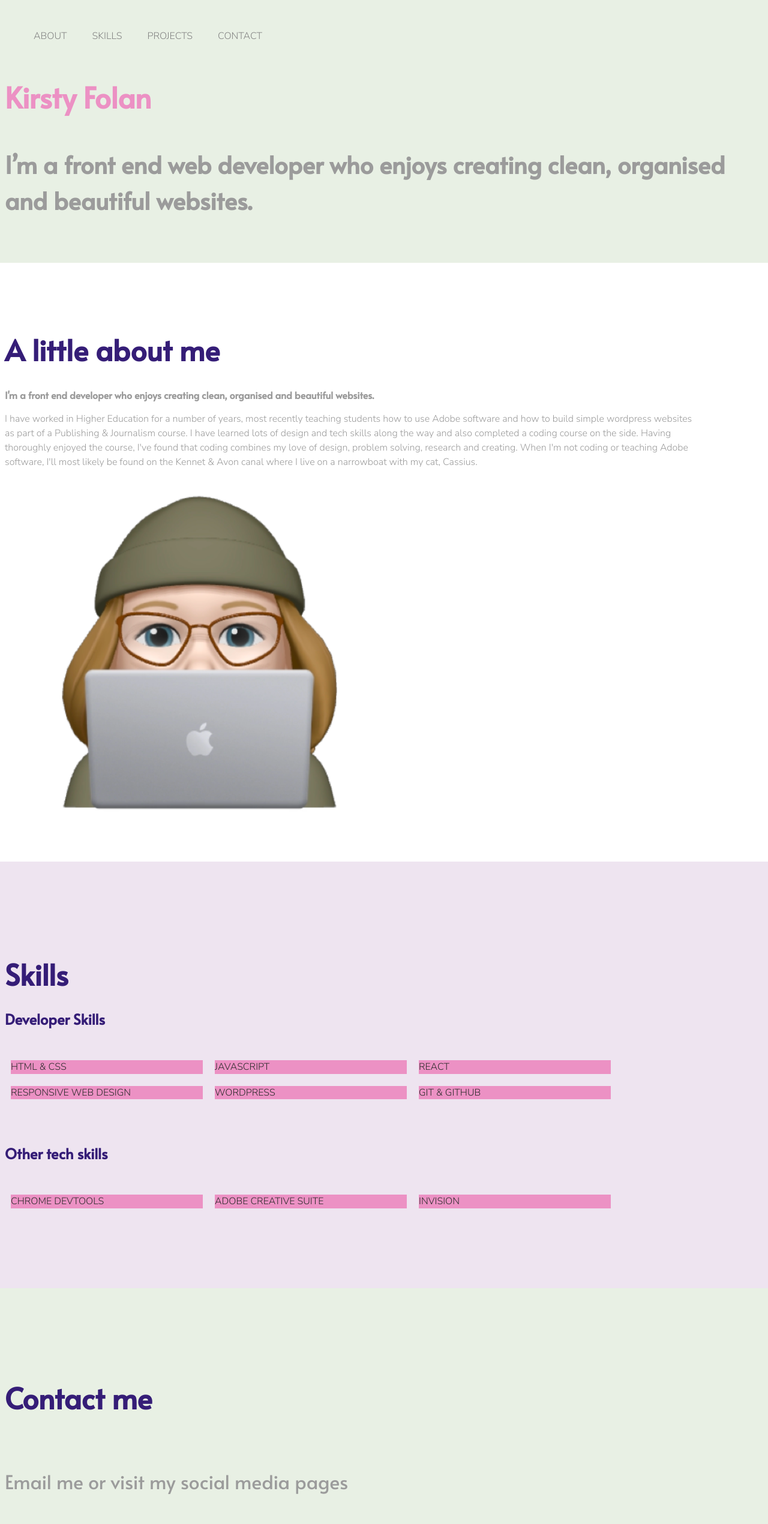
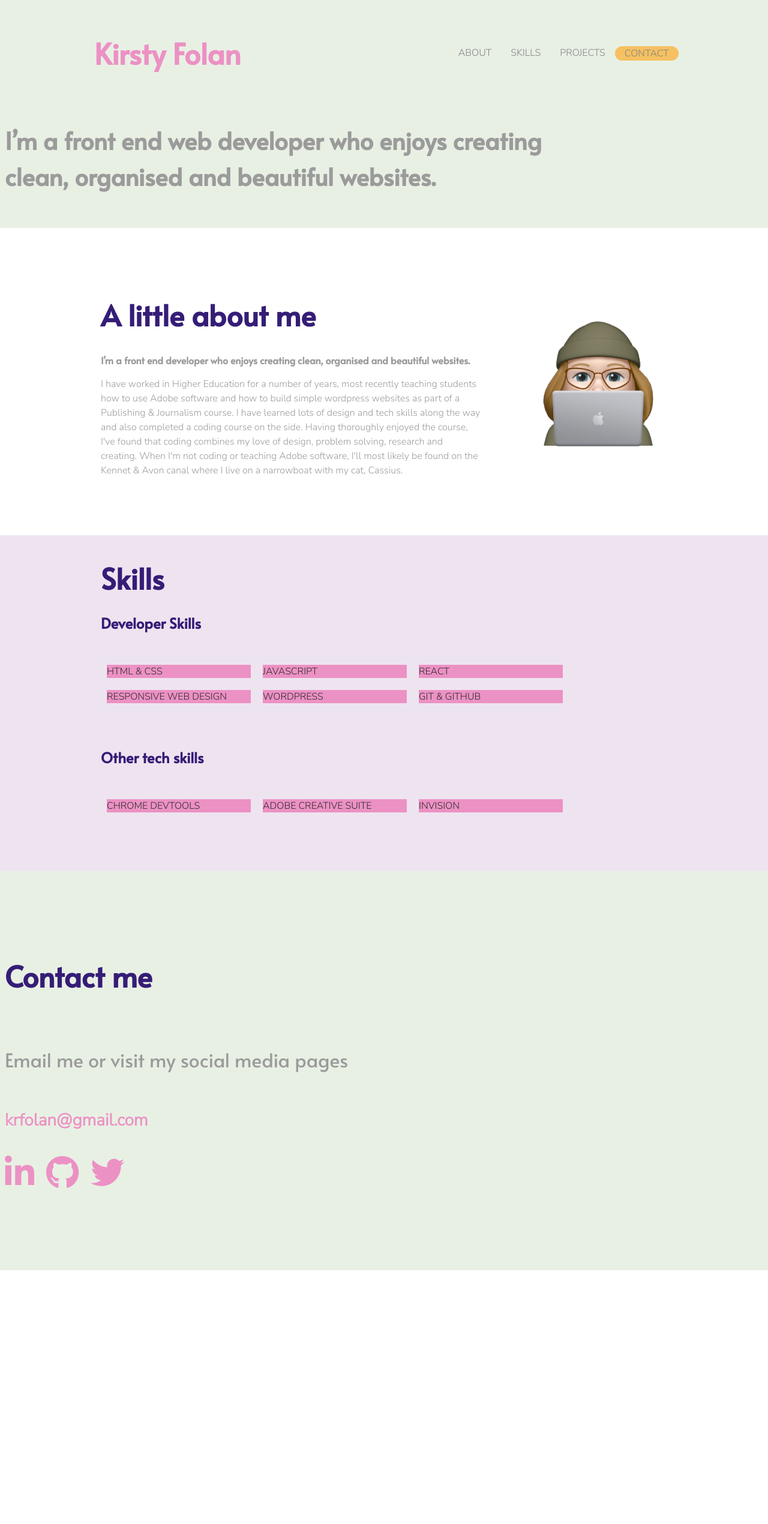
Before and after one commit to KirstyFolan/portfolio-site, a website built with Parcel: page index.html in a window 1280 px wide. Shown: the top 2540 px of the page at 60% size. After the commit the page ends 2117 px from the top, so only its background shows below. Built offline with nearby package versions, Linux system fonts and the light colour scheme.

Commit message:
Desktop & tablet styles

```diff
--- a/css/main.css
+++ b/css/main.css
@@ -240,23 +240,7 @@ font-family: 'Nunito Sans', sans-serif;
     margin-bottom: 50px;
   }
 
-  footer .social-icons {
-    display: flex;
-    justify-content: space-around;
-    align-items: center;
-  }
 
-  footer .font-awesome-icon {
-    background-color: #527158;
-    border-radius: 50%;
-    width: 40px;
-    height: 40px;
-    display: flex;
-  justify-content: center;
-  align-items: center;
-
-
-  }
 
   footer figure {
     display: flex;
@@ -281,22 +265,7 @@ body {
   font-family: 'Nunito Sans', sans-serif;
 }
 
-/***** GRID *****/
-.full-width {
-  margin: 0 auto;
-  overflow: auto;
-  width: 100%;
-}
 
-.half-width {
-  float: left;
-  width: 50%;
-}
-
-.third-width {
-  float: left;
-  width: 30%;
-}
 
 /***** HEADER *****/
 
@@ -343,6 +312,14 @@ nav ul li a {
   text-transform: uppercase;
 }
 
+nav button {
+  border-radius: 12px;
+  background-color: #f5c161;
+  border: none;
+  padding-right: 0px;
+  padding-left: 0px
+}
+
 header h2 {
   clear: both;
   color: #9b9b9b;
@@ -354,7 +331,7 @@ header h2 {
 }
 
 /***** ABOUT *****/
-#about .full-width {
+#about .about-wrapper {
   padding: 80px 0;
 }
 
@@ -488,9 +465,10 @@ font-family: 'Nunito Sans', sans-serif;
 }
 
 
-.social-icon {
-  width: 50%;
-  padding-right: 1rem;
+#contact i {
+	font-size: 2em;
+  padding: 0;
+  margin: 0;
 }
 
   /* ==========================================================================
@@ -585,153 +563,98 @@ font-family: 'Nunito Sans', sans-serif;
      @media only screen and (min-width:768px) {
       /*Tablet styles here*/
 
-      /* General styles */
       .content-wrapper {
-        max-width: 640px;
-        margin: 100px 0;
+        max-width: 960px;
       }
 
-      /* Header */
-      header {
-        justify-content: space-around;
-        padding: 33px 0;
+      /* HEADER */
+
+
+
+      .tagline {
+        width: 75%;
+        padding: 0;
       }
 
-      header .content-wrapper {
+      /* ABOUT */
+
+      .about-wrapper {
         width: 100%;
-        justify-content: space-between;
-      }
-
-      header nav {
-        width: 20%;
-      }
-
-      header nav ul {
-        justify-content: space-between;
-      }
-
-      header nav ul li {
-        padding-right: 10px;
-      }
-
-      .header-divider {
-        display: none;
-      }
-
-      header figure {
-        width: 30%;
-
-    }
-      /* Hero Area */
-
-      /* Aside */
-      aside .content-wrapper {
-        margin: 50px 0;
-        display: flex;
-        justify-content: space-between;
-        flex-flow: row wrap;
-      }
-
-      aside .content-wrapper .form-description,
-      aside .content-wrapper .form {
-        width: 40%;
-        margin: 0;
-      }
-
-      /* Features */
-      .features article {
         display: flex;
         justify-content: center;
         align-items: center;
-        flex-flow: column wrap;
-        flex-basis: 50%;
+        padding: auto;
+
+
+
       }
 
-      .features .features-item-description {
-        width: 50%;
+      .description {
+        width: 55%;
+
       }
 
-      /* Reviews */
-      .reviews article {
-        display: flex;
-        justify-content: space-between;
+      #about .image {
+        width: 20%;
+
       }
 
-      .reviews article div {
-        width: 49%;
+      #about h2 {
+        padding-left: auto;
       }
 
-      .reviews figure {
-        width: 60%;
-        margin: auto;
-        padding-right: 10px;
+      #about h3 {
+        padding-left: auto;
+
       }
 
-      /* Footer */
-      footer .content-wrapper {
-        width: 65%;
-        margin: 100px 0;
+      #about p {
+        padding-left: auto;
+
       }
 
-      .footer-content {
-        display: flex;
-        justify-content: space-between;
-        align-items: center;
+
+      /* SKILLS */
+
+      .skills-container {
+        width: 75%;
+        padding-left: 12.5%;
+        padding-bottom: 80px;
+
       }
 
-      footer .contact {
-        margin-bottom: 0;
+
+
+      /* CONTACT */
+
+
+      .contact-wrapper {
+        width: 75%;
+
       }
 
-      footer .copyright {
-        width: 100%;
-      }
+     #contact ul {
+       padding-left: 0;
+     }
+     }
 
-      .social-icons .font-awesome-icon {
-        margin-right: 10px;
-      }
 
-      /* ==========================================================================
-       About Page
-       ========================================================================== */
 
-      .mission-content {
-        display: flex;
-        justify-content: space-between;
-        align-items: center;
-        padding-top: 20px
-      }
 
-      .mission-content p {
-        width: 45%;
-      }
 
-      .contact-section .content-wrapper h2 {
-        width: 80%;
-      }
 
-      .contact-content {
-        display: flex;
-        justify-content: space-between;
-        align-items: flex-start;
-      }
 
-      /* ==========================================================================
-       FAQ Page
-       ========================================================================== */
 
-      .faq .content-wrapper {
-        justify-content: space-between;
-      }
 
-      .faq-content {
-        flex-basis: 45%;
-      }
 
-      .faq h2 {
-        width: 100%;
-      }
-    }
+
+
+
+
+
+
+
+
 
     @media only screen and (min-width:1200px) {
       /*Desktop styles here*/
@@ -740,53 +663,102 @@ font-family: 'Nunito Sans', sans-serif;
         max-width: 960px;
       }
 
-      /* Hero */
-      .hero-area h1 {
-        width: 60%;
-    }
+      /* HEADER */
 
-      /* Aside */
-      aside .content-wrapper {
+      .header-wrapper {
+        display: flex;
+        width: 100%;
         justify-content: space-around;
+        align-items: center;
+        flex-direction: row-reverse;
+
       }
 
-      aside .content-wrapper .form-description,
-      aside .content-wrapper .form {
-        width: 30%;
+      .tagline {
+        width: 75%;
+        padding: 0;
       }
 
-      /* Features */
+      /* ABOUT */
 
-      .features h2 {
-        width: 90%;
+      .about-wrapper {
+        width: 100%;
+        display: flex;
+        justify-content: center;
+        align-items: center;
+        padding: auto;
+
+
+
       }
 
-      .features article {
-        flex-basis: 33%;
+      .description {
+        width: 55%;
+
       }
 
-      /* Reviews */
-      .reviews article div {
-        width: 42%;
+      #about .image {
+        width: 20%;
+
       }
 
-      /* ==========================================================================
-      About Page
-      ========================================================================== */
-
-      .mission h2,
-      .contact-section .content-wrapper h2 {
-          width: 95%;
+      #about h2 {
+        padding-left: auto;
       }
 
-      /* ==========================================================================
-      FAQ Page
-      ========================================================================== */
-      .faq h2 {
-        width: 100%;
+      #about h3 {
+        padding-left: auto;
+
       }
 
-    }
+      #about p {
+        padding-left: auto;
+
+      }
+
+
+      /* SKILLS */
+
+      .skills-container {
+        width: 75%;
+        padding-left: 12.5%;
+        padding-bottom: 80px;
+
+      }
+
+
+
+      /* CONTACT */
+
+
+      .contact-wrapper {
+        width: 75%;
+
+      }
+
+     #contact ul {
+       padding-left: 0;
+     }
+     }
+
+
+
+
+
+
+
+
+
+
+
+
+
+
+
+
+
+
+
 
     /* ==========================================================================
        Print styles.
--- a/index.html
+++ b/index.html
@@ -20,7 +20,7 @@
 <link rel="preconnect" href="https://fonts.googleapis.com">
 <link rel="preconnect" href="https://fonts.gstatic.com" crossorigin>
 <link rel="preconnect" href="https://fonts.googleapis.com/css2?family=Alata&family=Libre+Baskerville:ital@1&family=Nunito+Sans:wght@300&display=swap" rel="stylesheet">
-
+<script src="https://kit.fontawesome.com/89210c8939.js" crossorigin="anonymous"></script>
   <!-- Place favicon.ico in the root directory -->
 
   <link rel="stylesheet" href="css/normalize.css">
@@ -31,28 +31,30 @@
 
 <body>
     <header>
-        <div class = "nav-bar">
-            <nav>
+        <div class = "header-wrapper">
+            <div class = "nav-bar">
+                <nav>
                 <ul>
                     <li><a href="#about">About</a></li>
                     <li><a href="#skills">Skills</a></li>
                     <li><a href= "#projects">Projects</a></li>
-                    <li><a href="#contact">Contact</a></li>
+                    <li><button><a href="#contact">Contact</a></button></li>
                 </ul>
             </nav>
-        <div class="name-and-tagline">
+        </div>
             <div class="my-name">
                 <h1>Kirsty Folan</h1>
             </div>
+            </div>
 
-            </div>
+            <div class = tagline>
             <h2>I’m a front end web developer who enjoys creating clean, organised and beautiful websites.
               </h2>
         </div>
     </header>
     <main>
         <section id="about">
-            <div class="full-width">
+            <div class="about-wrapper">
               <div class="description">
                 <h2>A little about me</h2>
                 <h3>I'm a front end developer who enjoys creating clean, organised and beautiful websites.</h3>
@@ -66,7 +68,7 @@
             </div>
         </section>
         <section id="skills">
-            <div class="full-width">
+            <div class="skills-container">
               <h2>Skills</h2>
               <h3>Developer Skills</h3><br>
                 <div class="skills-wrapper">
@@ -89,7 +91,7 @@
         </section>
 
         <footer id="contact">
-            <div class="full-width">
+            <div class="contact-wrapper">
                 <div class="contact-image">
                     <img src="img/contact-image.png" id="contact-img" alt="my contact image" />
                 </div>
@@ -98,9 +100,9 @@
                     <h3 id="email-header">Email me or visit my social media pages</h3><br>
                     <a href="mailto:krfolan@gmail.com" target = "_blank">krfolan@gmail.com</a><br><br>
                     <ul>
-                        <li><a href="https://www.linkedin.com/in/kirsty-folan-a3243b50/" target = "_blank"><i class="fa-brands fa-linkedin-in"></i></a></li>
-                        <li><a href="https://github.com/kirstles" target = "_blank"><i class="fa-brands fa-github"></i></a></li>
-                        <li><a href="https://twitter.com/krfolan" target = "_blank"><i class="fa-brands fa-twitter"></i></a></li>
+                        <li><a href="https://www.linkedin.com/in/kirsty-folan-a3243b50/" target = "_blank"><i class="fab fa-linkedin-in"></i></a></li>
+                        <li><a href="https://github.com/kirstles" target = "_blank"><i class="fab fa-github"></i></a></li>
+                        <li><a href="https://twitter.com/krfolan" target = "_blank"><i class="fab fa-twitter"></i></a></li>
                     </ul>
                 </div>
             </div>
```
